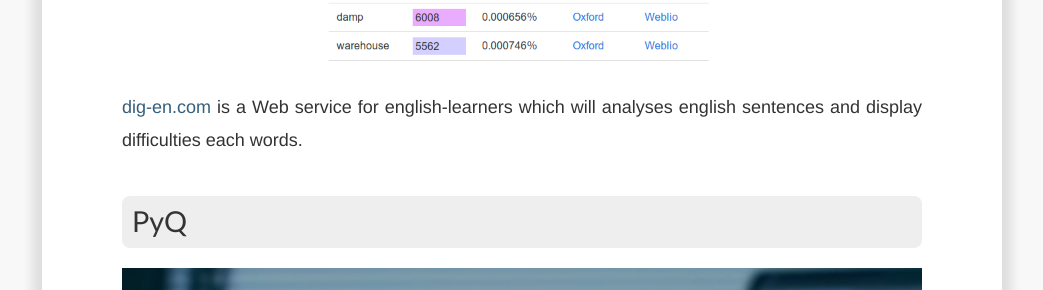
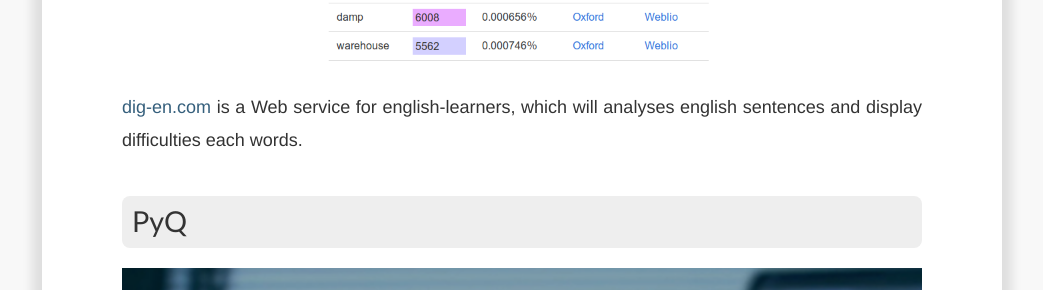
Before and after one commit to hirokiky/hirokiky-www, a Sphinx documentation site: the page built from source/projects.rst, in a window 1280 px wide and 900 px high, scrolled down 564 px. Shown: the part 163-453 px from the top of the window, without its empty margins (118-1161 px from the left). Built offline with Sphinx 7.4.7, drawn with Linux system fonts in a browser that asks for light colours.

```diff
--- a/source/projects.rst
+++ b/source/projects.rst
@@ -12,7 +12,7 @@ dig-en.com
    :width: 800px
    :target: https://dig-en.com/
 
-`dig-en.com <https://dig-en.com/>`_ is a Web service for english-learners which will analyses english sentences and display difficulties each words.
+`dig-en.com <https://dig-en.com/>`_ is a Web service for english-learners, which will analyses english sentences and display difficulties each words.
 
 PyQ
 -------
```
